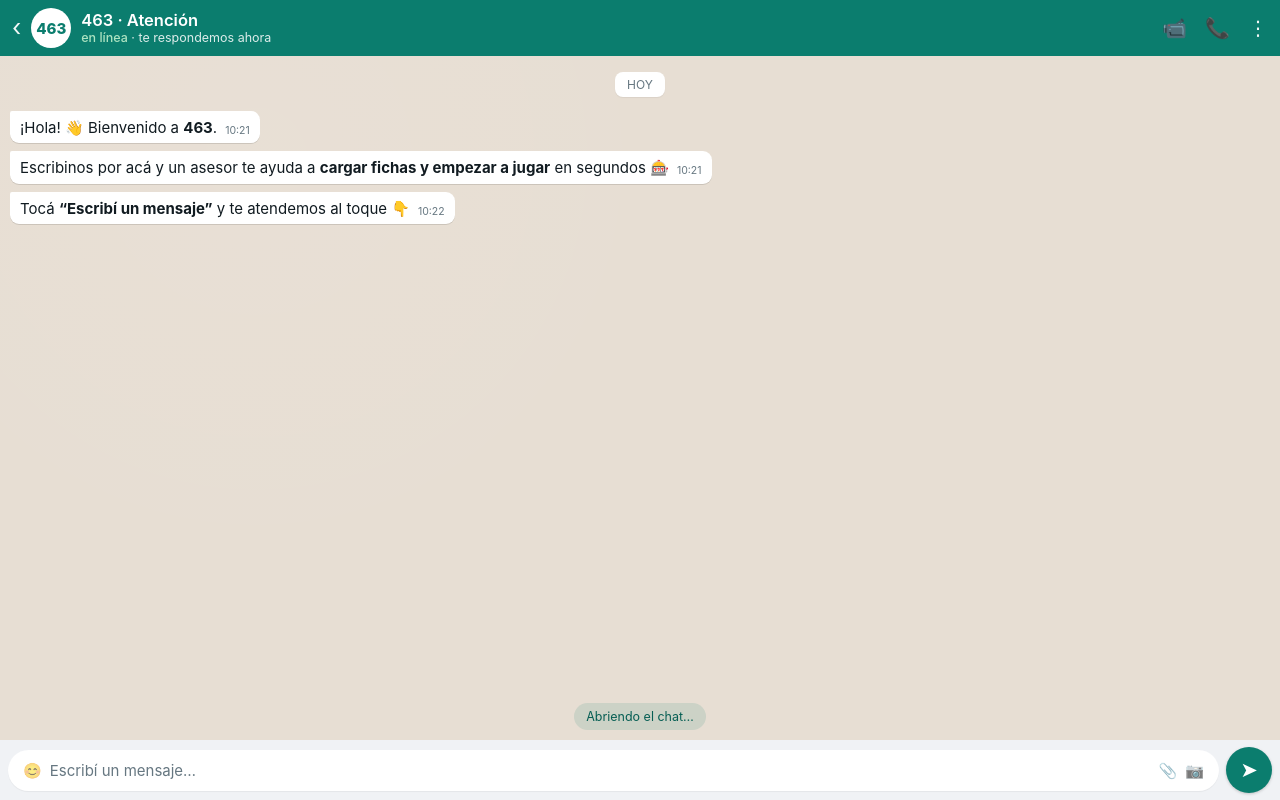
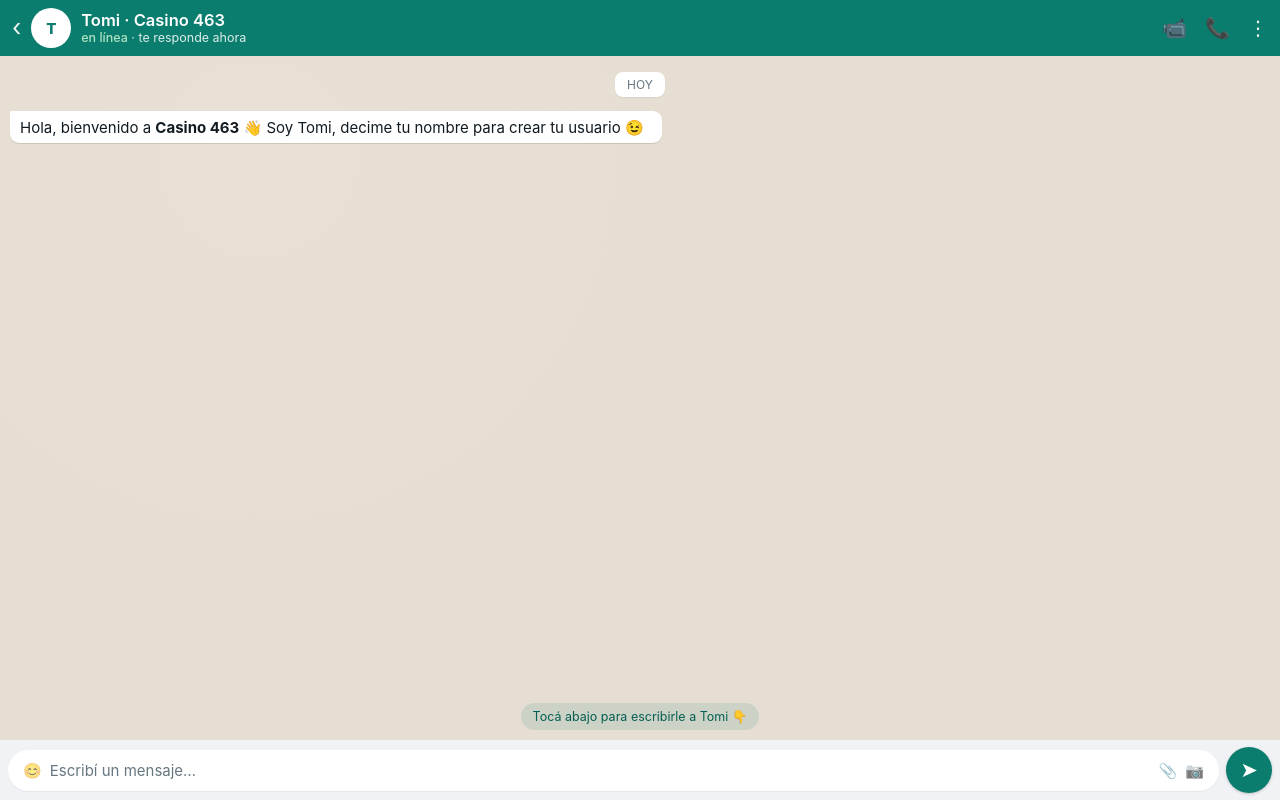
Before and after one commit to emilyparker2007ai-rgb/casino-chat, a plain HTML site: page index.html in a window 1280 px wide. Drawn offline with Linux system fonts and the light colour scheme.

Commit message:
feat: saludo de Tomi + header WhatsApp

```diff
--- a/index.html
+++ b/index.html
@@ -83,20 +83,18 @@
 
   <div class="top">
     <span class="back">‹</span>
-    <div class="av">463</div>
+    <div class="av">T</div>
     <div class="who">
-      <div class="n">463 · Atención</div>
-      <div class="s"><b>en línea</b> · te respondemos ahora</div>
+      <div class="n">Tomi · Casino 463</div>
+      <div class="s"><b>en línea</b> · te responde ahora</div>
     </div>
     <div class="acts"><span>📹</span><span>📞</span><span>⋮</span></div>
   </div>
 
   <div class="chat" id="chat">
     <div class="day">HOY</div>
-    <div class="msg in">¡Hola! 👋 Bienvenido a <b>463</b>.<span class="t">10:21</span></div>
-    <div class="msg in">Escribinos por acá y un asesor te ayuda a <b>cargar fichas y empezar a jugar</b> en segundos 🎰<span class="t">10:21</span></div>
-    <div class="msg in">Tocá <b>“Escribí un mensaje”</b> y te atendemos al toque 👇<span class="t">10:22</span></div>
-    <div class="hint" id="hint">Abriendo el chat…</div>
+    <div class="msg in">Hola, bienvenido a <b>Casino 463</b> 👋 Soy Tomi, decime tu nombre para crear tu usuario 😉<span class="t" id="t1"></span></div>
+    <div class="hint" id="hint">Tocá abajo para escribirle a Tomi 👇</div>
   </div>
 
   <div class="bar">
```
